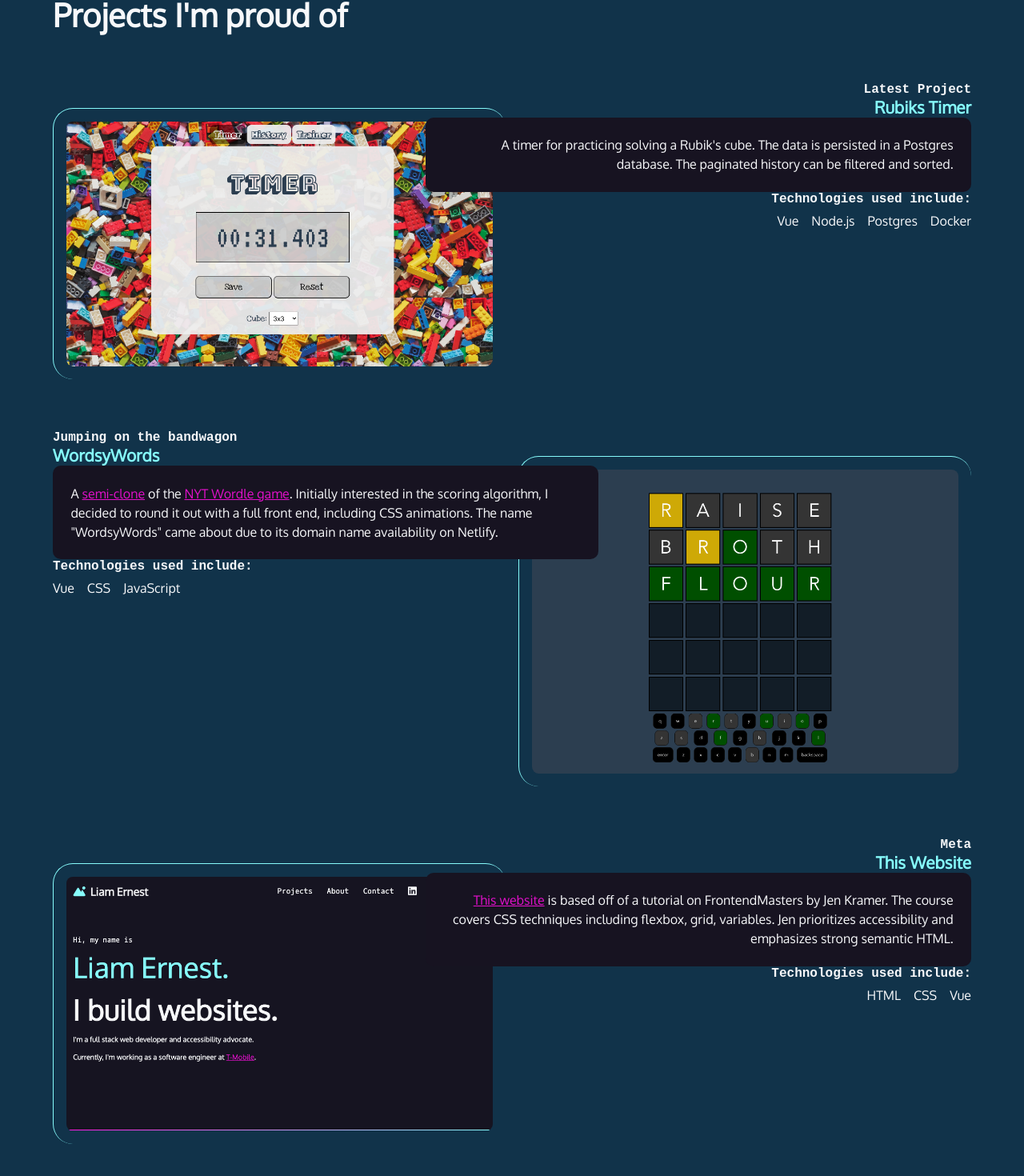
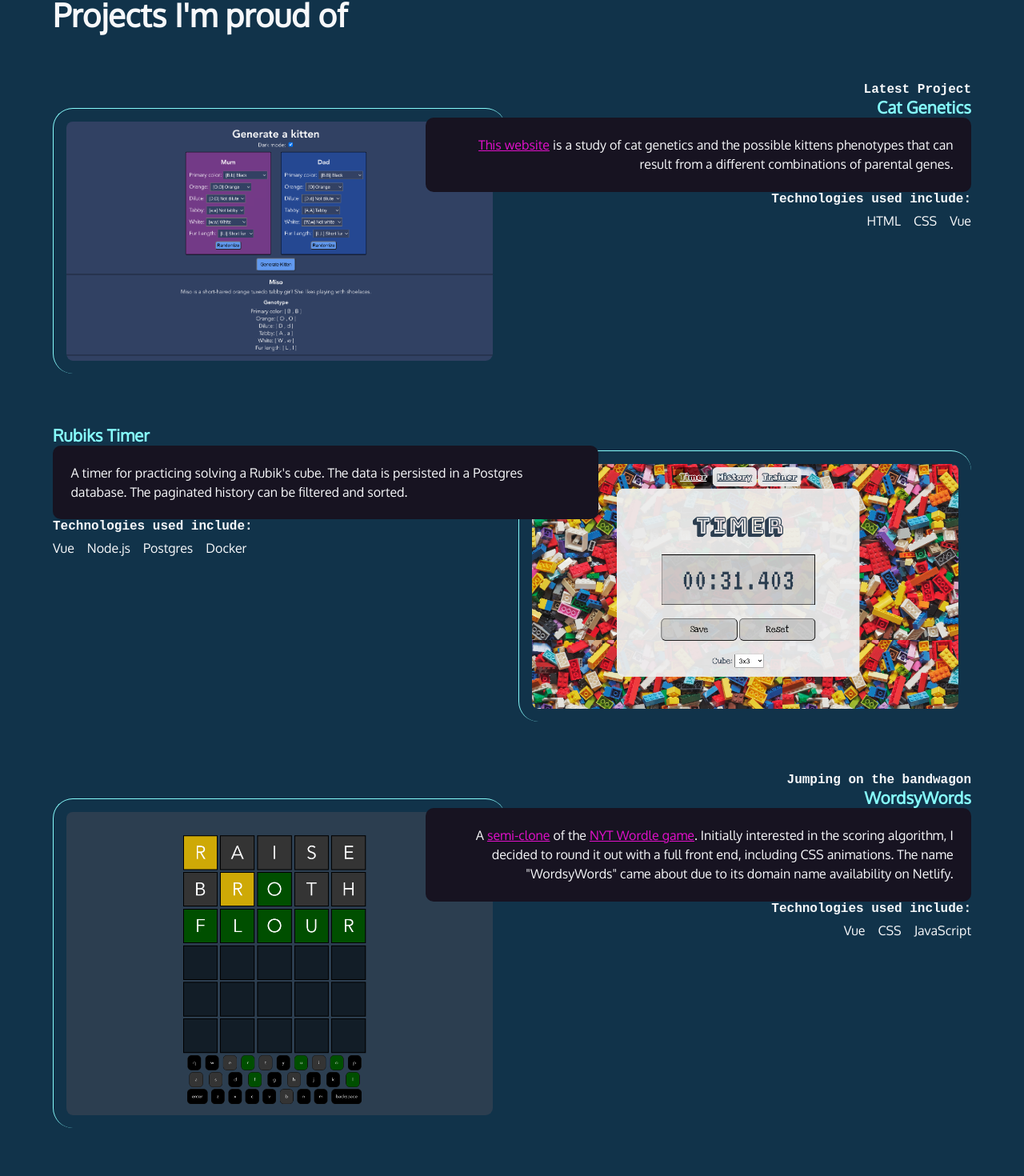
Before and after one commit to lernest/liam-e, a Vue app: page / in a window 1280 px wide. Shown: the part 694-2164 px from the top of the page at 80% size. Built offline with nearby package versions, Linux system fonts and the light colour scheme; a web font is replaced by a local one.

Commit message:
added cat genetics

```diff
--- a/src/components/Projects.vue
+++ b/src/components/Projects.vue
@@ -6,6 +6,23 @@
     <article>
         <div class="text">
           <h4>Latest Project</h4>
+          <h3>Cat Genetics</h3>
+          <p class="black-box">
+            <a href="https://cat-genetics.netlify.app/">This website</a> is a study of cat genetics and the possible kittens phenotypes that can result from a different combinations of parental genes.
+            </p>
+          <h4>Technologies used include:</h4>
+          <ul>
+            <li>HTML</li>
+            <li>CSS</li>
+            <li>Vue</li>
+          </ul>
+        </div>
+        <img src="../assets/cats.png" alt="Screenshot of cat genetics website." />
+      </article>
+
+    <article class="reverse">
+        <div class="text">
+          <!-- <h4>Latest Project</h4> -->
           <h3>Rubiks Timer</h3>
           <p class="black-box">
             A timer for practicing solving a Rubik's cube. The data is persisted in a Postgres database.
@@ -22,7 +39,7 @@
 
       </article>
 
-      <article class="reverse">
+      <article>
         <div class="text">
           <h4>Jumping on the bandwagon</h4>
           <h3>WordsyWords</h3>
@@ -37,27 +54,10 @@
           </ul>
         </div>
         <img src="../assets/wordsywords.png" alt="Screenshot of WordsyWords." />
-
       </article>
 
 
-      <article>
-        <div class="text">
-          <h4>Meta</h4>
-          <h3>This Website</h3>
-          <p class="black-box">
-            <a href="/">This website</a> is based off of a tutorial on FrontendMasters by Jen Kramer. The course covers CSS techniques including flexbox, grid, variables. Jen prioritizes accessibility and emphasizes strong semantic HTML.
-            </p>
-          <h4>Technologies used include:</h4>
-          <ul>
-            <li>HTML</li>
-            <li>CSS</li>
-            <li>Vue</li>
-          </ul>
-        </div>
-        <img src="../assets/liam-e.png" alt="Screenshot of WordsyWords." />
 
-      </article>
 
 
       <article class="reverse">
```
Also changed, not shown: src/assets/cats.png (added).
